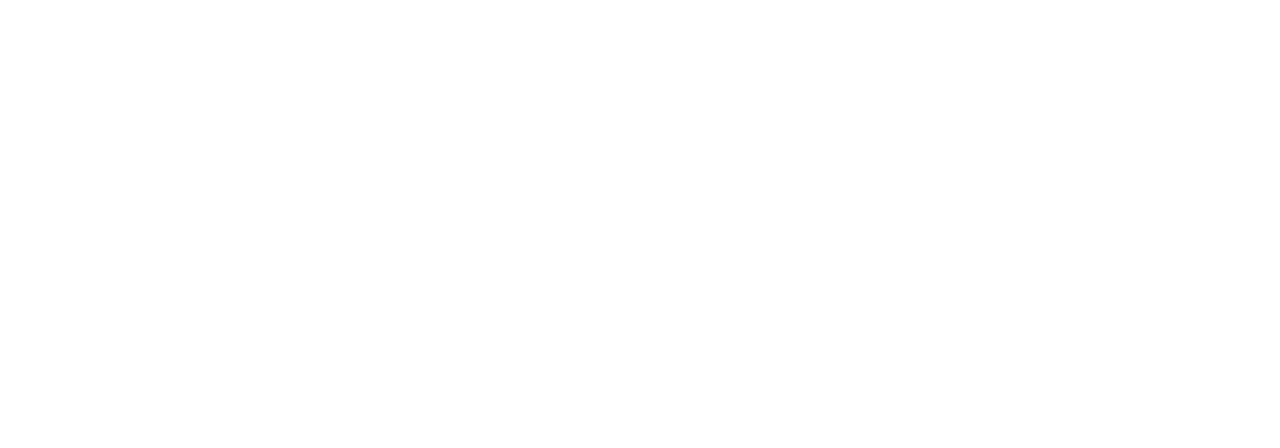
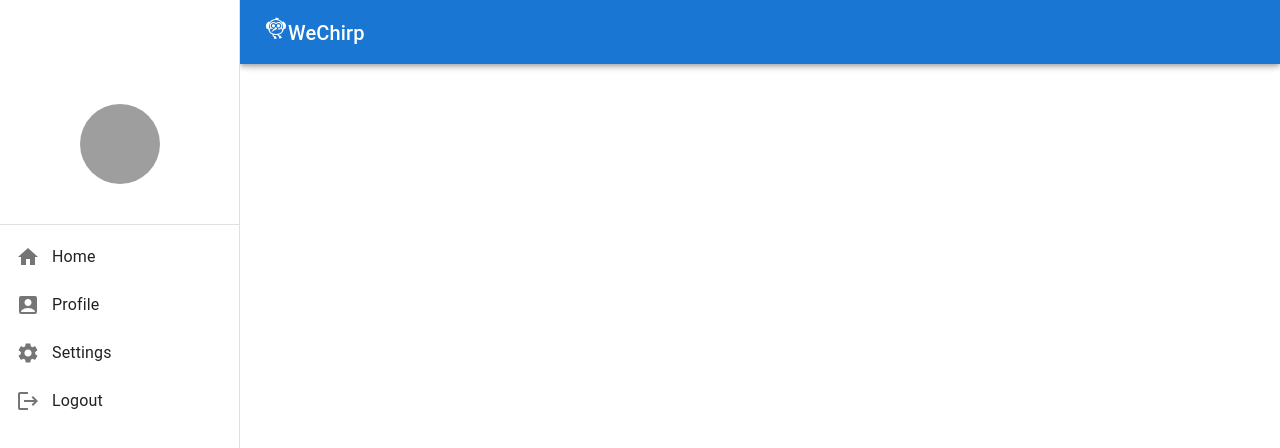
Before and after one commit to thermistokles/wechirp, a React app in the folder frontend/: page /profile in a window 1280 px wide. Before the commit this address had no page. Shown: the top 448 px of the page. Built offline with nearby package versions, Linux system fonts and the light colour scheme; grey boxes are pictures that could not be loaded; the HTML template or start-up script is replaced by a standard one.

Commit message:
Set up profile page frontend - In progress

```diff
--- a/frontend/src/App.jsx
+++ b/frontend/src/App.jsx
@@ -6,8 +6,9 @@
 import { BrowserRouter as Router, Route, Routes } from 'react-router-dom';
 import LoginPage from './pages/Login'
 import RegisterPage from './pages/Register'
-import Dashboard from './pages/Dashboard/Dashboard'
+import Dashboard from './pages/Dashboard'
 import Landing from './pages/Landing'
+import Profile from './pages/Profile'
 
 function App() {
 
@@ -19,6 +20,7 @@
           <Route path="/login" element={<LoginPage />} />
           <Route path="/register" element={<RegisterPage />} />
           <Route path="/dashboard" element={<Dashboard />} />
+          <Route path="/profile" element={<Profile />} />
         </Routes>
       </Router>
     </>
--- a/frontend/src/pages/Dashboard/Comments.jsx
+++ b/frontend/src/components/Comments.jsx
@@ -1,7 +1,7 @@
 import { useEffect, useState } from "react";
 import { Box, Card, CardContent, Typography } from '@mui/material';
-import Editor from "../../components/Editor";
-import api from "../../utils/api";
+import Editor from "./Editor";
+import api from "../utils/api";
 
 const Comments = ({postId}) => {
     const [comments, setComments] = useState([]);
--- a/frontend/src/components/Post.jsx
+++ b/frontend/src/components/Post.jsx
@@ -3,7 +3,7 @@
 import ThumbUpAltIcon from '@mui/icons-material/ThumbUpAlt';
 import CommentIcon from '@mui/icons-material/Comment';
 
-import Comments from "../pages/Dashboard/Comments";
+import Comments from "../components/Comments";
 
 import api from '../utils/api';
 
--- /dev/null
+++ b/frontend/src/pages/Profile.jsx
@@ -0,0 +1,16 @@
+import ResponsiveDrawer from "../components/Drawer";
+import { Box } from "@mui/material";
+
+const Dashboard = () => {
+
+
+  return (
+    <ResponsiveDrawer>
+      <Box>
+        <p>This is the profile page</p>
+      </Box>
+    </ResponsiveDrawer>
+  );
+};
+
+export default Dashboard;
```
Also changed, not shown: frontend/src/pages/Dashboard.jsx (renamed from frontend/src/pages/Dashboard/Dashboard.jsx, +5 -21 lines), 1 other file (tests, documents, lock files or other folders).
